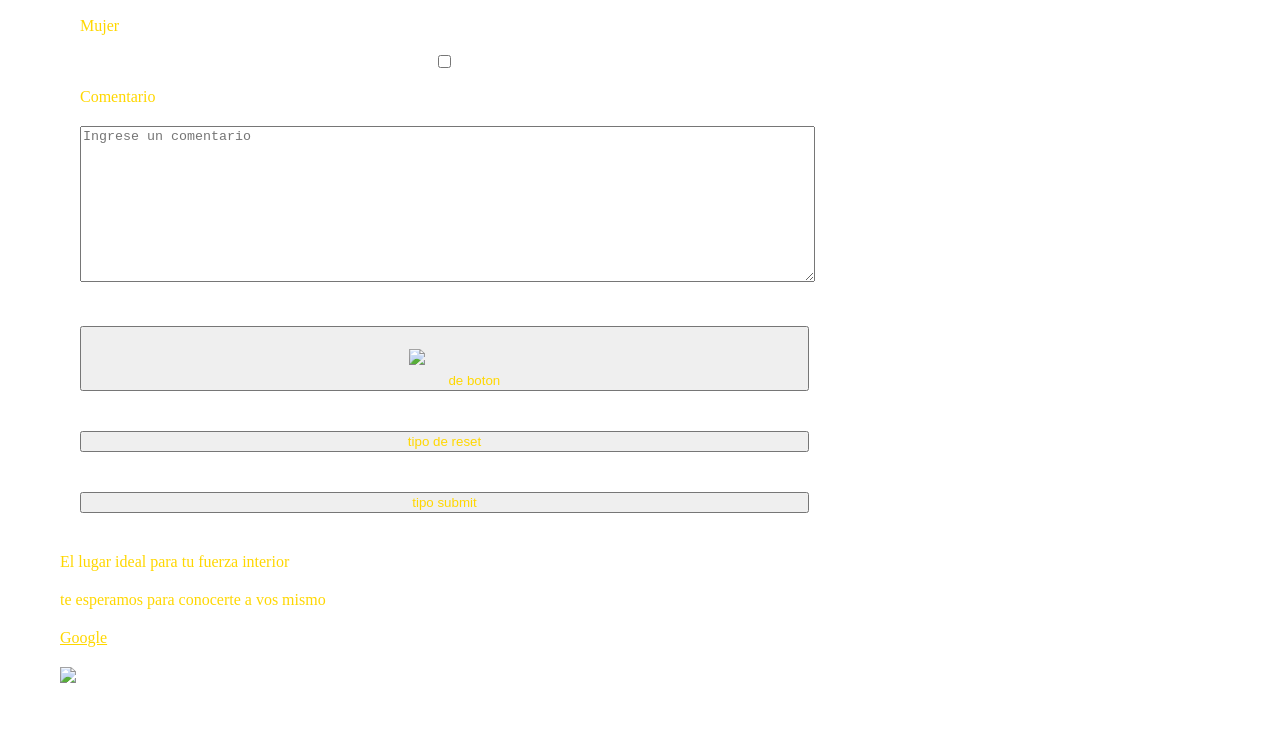
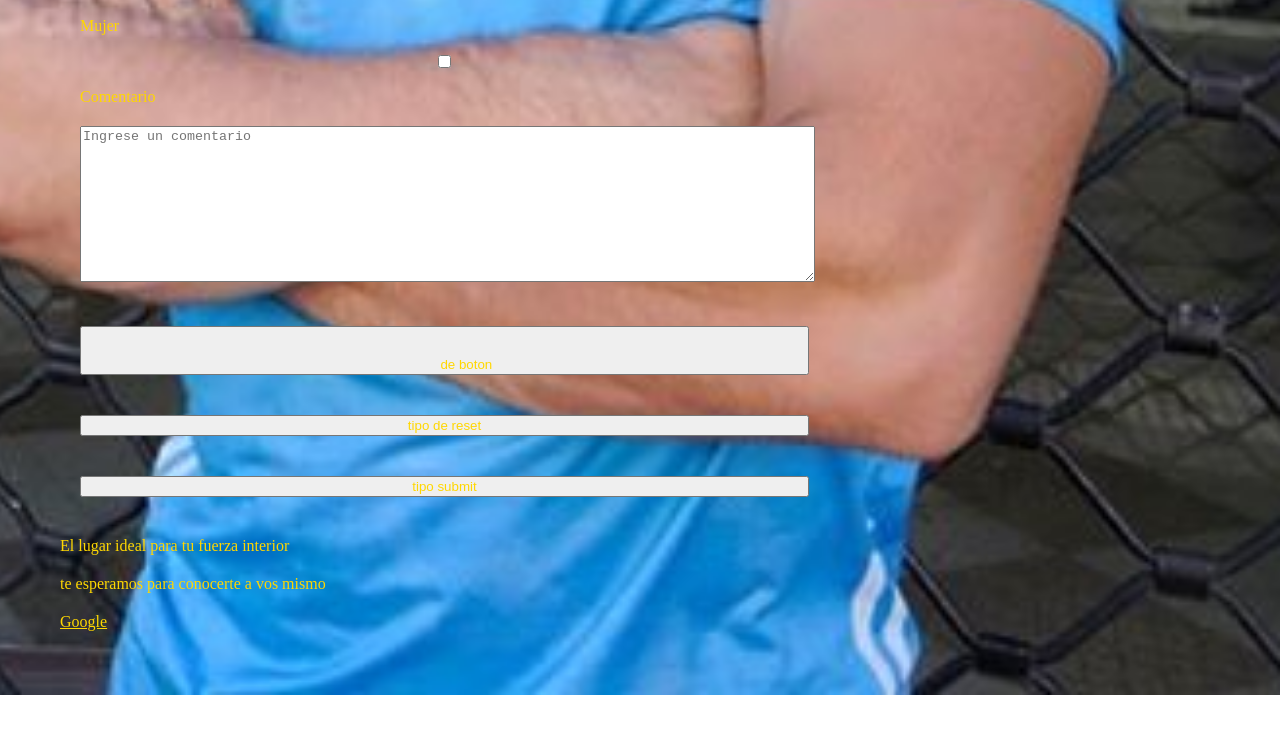
Before and after one commit to Hugocatalan/PorfolioFronEnd, a plain HTML site: page idex.html in a window 1280 px wide. Shown: the part 1198-1932 px from the top of the page. Drawn offline with Linux system fonts and the light colour scheme.

Commit message:
nueva carga

```diff
--- a/estilogym.css
+++ b/estilogym.css
@@ -5,15 +5,17 @@ border-color: #ff630e;
 border-radius: 20px;
 border-width: 10px;
 background-color: #c5212a;
-background-image: url("IMG_20180606_081933_223.jpg");
 background-size: cover;
 text-align: center;
 text-shadow: 5px 2px 3px #000;
 line-height: 100%;
 }
 body {
-background-image: url(05.jpg);
-
+background-image: url(mia.jpg);
+background-size: cover;
+background-repeat:no-repeat ;
+background-position: initial;
+background-position:center;
 
 }
 .club {
--- a/idex.html
+++ b/idex.html
@@ -99,7 +99,7 @@
         <br>
         <textarea name="Comentario" id="Comentario" placeholder="Ingrese un comentario " cols="10" rows="10"></textarea>
     <br>
-    <button type="button"><img src="C:\Users\Federico Benitez\Desktop\html,css youtube\publicidad\50.jpg" width="20"/> de boton</button>
+    <button type="button"><img src="" width="20"/> de boton</button>
     <button type="reset">tipo  de reset</button>
     <button type="submit">tipo submit</button>
     </form>
@@ -113,7 +113,7 @@
 </p>
 <a target="_blank" href="https://www.google.com.ar/">Google</a>
 <br>
-<img src="C:\Users\Federico Benitez\Desktop\html,css youtube\publicidad\IMG-20180603-WA0041.jpg" width="300">
+<img src="" width="300">
 
 
 
```
Also changed, not shown: mia.jpg (added).
